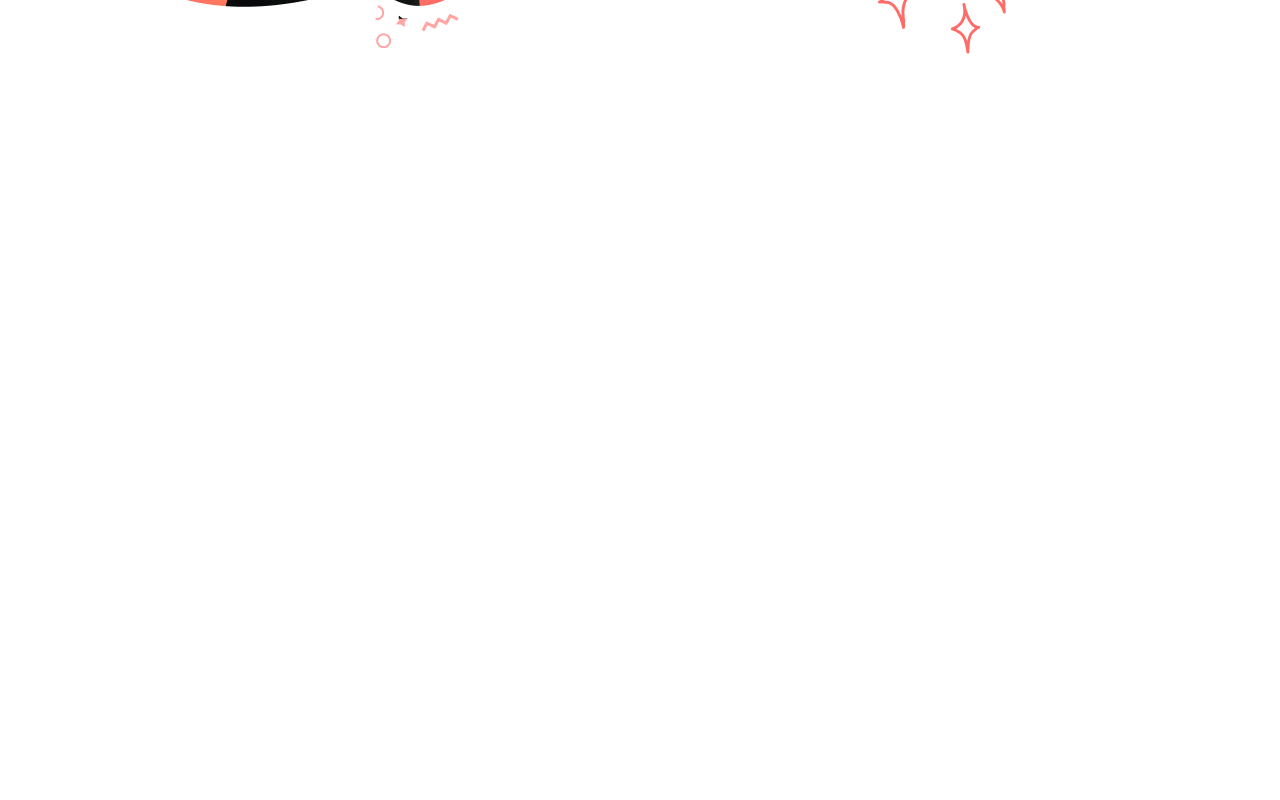
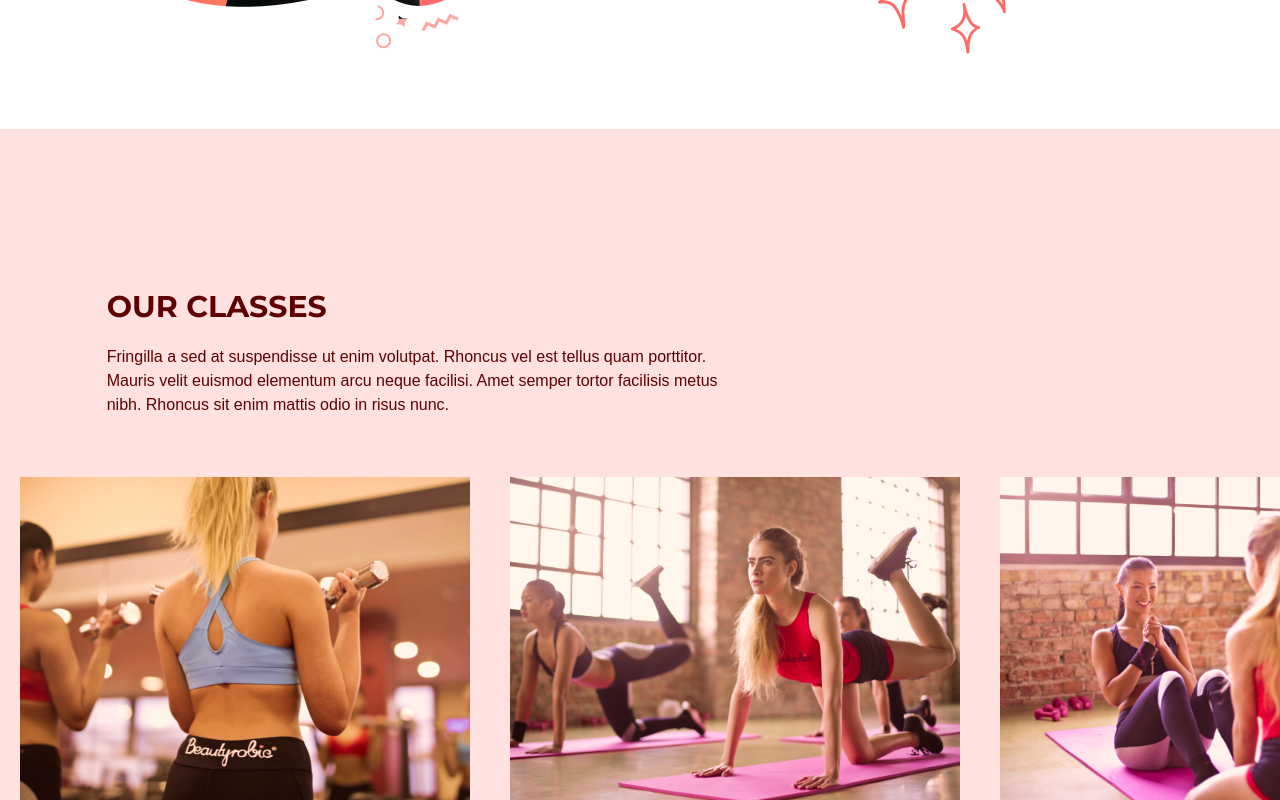
Before and after one commit to otvertka/gym-ts, a React (Vite) app: page / in a window 1280 px wide. Shown: the part 2000-2800 px from the top of the page. Before the commit the page ends 2129 px from the top, so only its background shows below. Built offline with nearby package versions, Linux system fonts and the light colour scheme.

Commit message:
realized our classes page

```diff
--- a/src/App.tsx
+++ b/src/App.tsx
@@ -3,6 +3,7 @@
 import { SelectedPage } from "@/shared/types";
 import Home from "./scenes/home";
 import Benefits from "./scenes/benefits";
+import OurClasses from "./scenes/OurClasses";
 
 
 function App() {
@@ -31,6 +32,7 @@
 
       <Home setSelectedPage={setSelectedPage} />
       <Benefits setSelectedPage={setSelectedPage} />
+      <OurClasses setSelectedPage={setSelectedPage} />
     </div>
   )
 }
--- /dev/null
+++ b/src/scenes/OurClasses/Classes.tsx
@@ -0,0 +1,25 @@
+
+type Props = {
+    name: string;
+    description?: string;
+    image: string;
+}
+
+const Classes = ({ name, description, image }: Props) => {
+    const overlayStyles = `p-5 absolute z-30 flex
+        h-[340px] w-[450px] flex-col items-center justify-center
+        whitespace-normal bg-zinc-800 text-center text-white
+        opacity-0 transition duration-500 hover:opacity-80`;
+
+    return (
+        <li className="relative mx-5 inline-block h-[380px] w-[450px]">
+            <div className={overlayStyles}>
+                <p className="text-2xl">{name}</p>
+                <p className="mt-5">{description}</p>
+            </div>
+            <img src={image} alt={`${image}`} />
+        </li>
+    )
+}
+
+export default Classes
--- /dev/null
+++ b/src/scenes/OurClasses/index.tsx
@@ -0,0 +1,92 @@
+import { ClassesType, SelectedPage } from "@/shared/types";
+import image1 from "@/assets/image1.png";
+import image2 from "@/assets/image2.png";
+import image3 from "@/assets/image3.png";
+import image4 from "@/assets/image4.png";
+import image5 from "@/assets/image5.png";
+import image6 from "@/assets/image6.png";
+import { motion } from "framer-motion";
+import HText from "@/shared/HText";
+import Classes from "./Classes";
+
+
+const classes: Array<ClassesType> = [
+    {
+        name: "Pilates Classes",
+        description: "Lorem ipsum dolor sit amet consectetur adipisicing elit. Doloribus cum qui dolores iste earum fugit",
+        image: image1
+    },
+    {
+        name: "Yoga Classes",
+        description: "Lorem ipsum dolor sit amet consectetur adipisicing elit. Doloribus cum qui dolores iste earum fugit",
+        image: image2
+    },
+    {
+        name: "Training Classes",
+        description: "Lorem ipsum dolor sit amet consectetur adipisicing elit. Doloribus cum qui dolores iste earum fugit",
+        image: image3
+    },
+    {
+        name: "Adventure Classes",
+        description: "Lorem ipsum dolor sit amet consectetur adipisicing elit. Doloribus cum qui dolores iste earum fugit",
+        image: image4
+    },
+    {
+        name: "Fitness Classes",
+        description: "Lorem ipsum dolor sit amet consectetur adipisicing elit. Doloribus cum qui dolores iste earum fugit",
+        image: image5
+    },
+    {
+        name: "Weight Training Classes",
+        description: "Lorem ipsum dolor sit amet consectetur adipisicing elit. Doloribus cum qui dolores iste earum fugit",
+        image: image6
+    },
+]
+
+type Props = {
+    setSelectedPage: (value: SelectedPage) => void;
+}
+
+const OurClasses = ({ setSelectedPage }: Props) => {
+    return (
+        <section id="ourclasses" className="w-full bg-primary-100 py-40">
+            <motion.div
+                onViewportEnter={() => setSelectedPage(SelectedPage.OurClasses)}>
+                <motion.div
+                    className="mx-auto w-5/6"
+                    initial="hidden"
+                    whileInView="visible"
+                    viewport={{ once: true, amount: 0.5 }}
+                    transition={{ duration: 0.5 }}
+                    variants={{
+                        hidden: { opacity: 0, x: -50 },
+                        visible: { opacity: 1, x: 0 }
+                    }} >
+                    <div className="md:w-3/5">
+                        <HText>Our classes</HText>
+                        <p className="py-5">
+                            Fringilla a sed at suspendisse ut enim volutpat. Rhoncus vel est
+                            tellus quam porttitor. Mauris velit euismod elementum arcu neque
+                            facilisi. Amet semper tortor facilisis metus nibh. Rhoncus sit
+                            enim mattis odio in risus nunc.</p>
+                    </div>
+                </motion.div>
+                <div className="mt-10 h-[353px] w-full overflow-x-auto overflow-y-hidden">
+                    <ul className="w-[2800px] whitespace-nowrap">
+                        {classes.map((item: ClassesType, index) => (
+                            <Classes
+                                key={`${item.name}-${index}`}
+                                name={item.name}
+                                description={item.description}
+                                image={item.image}
+                            />
+                        ))}
+                    </ul>
+                </div>
+
+            </motion.div>
+        </section >
+    )
+}
+
+export default OurClasses
--- a/src/scenes/benefits/index.tsx
+++ b/src/scenes/benefits/index.tsx
@@ -109,7 +109,7 @@
                             initial="hidden"
                             whileInView="visible"
                             viewport={{ once: true, amount: 0.5 }}
-                            transition={{ delay: 0.2, duration: 0.5 }}
+                            transition={{ duration: 0.5 }}
                             variants={{
                                 hidden: { opacity: 0, x: 50 },
                                 visible: { opacity: 1, x: 0 }
--- a/src/scenes/navbar/index.tsx
+++ b/src/scenes/navbar/index.tsx
@@ -23,7 +23,7 @@
     return (
         <nav >
             <div className={`${navbarBackground} ${flexBetween} fixed top-0 z-30 w-full py-6`}>
-                <div className={`${flexBetween} mx-auto w-5/6 border`}>
+                <div className={`${flexBetween} mx-auto w-5/6`}>
                     <div className={`${flexBetween} w-full gap-16`}>
                         <img src={Logo} alt="logo" />
 
--- a/src/shared/types.ts
+++ b/src/shared/types.ts
@@ -10,3 +10,9 @@
     title: string;
     description: string;
 }
+
+export interface ClassesType {
+    name: string;
+    description?: string;
+    image: string;
+}
```
